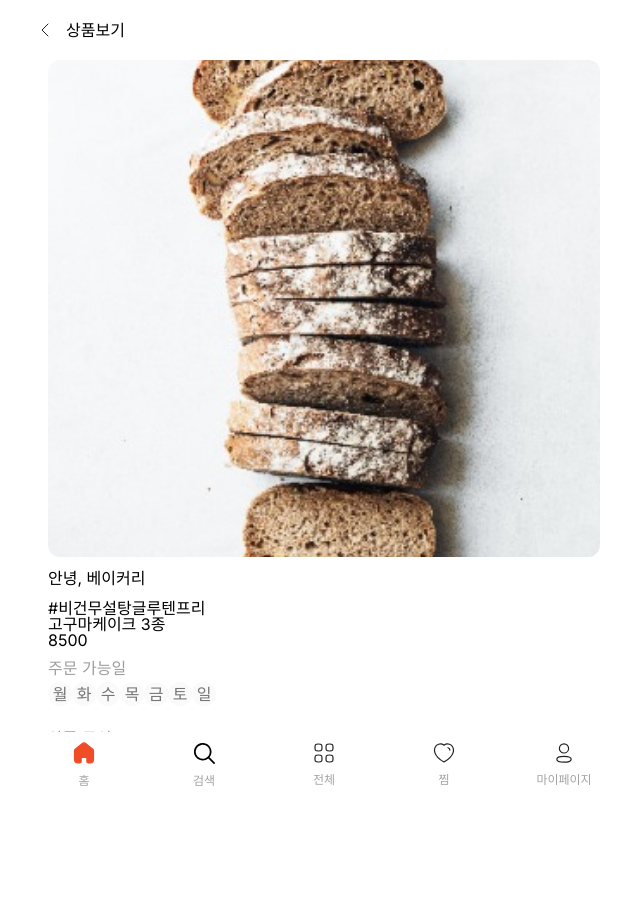
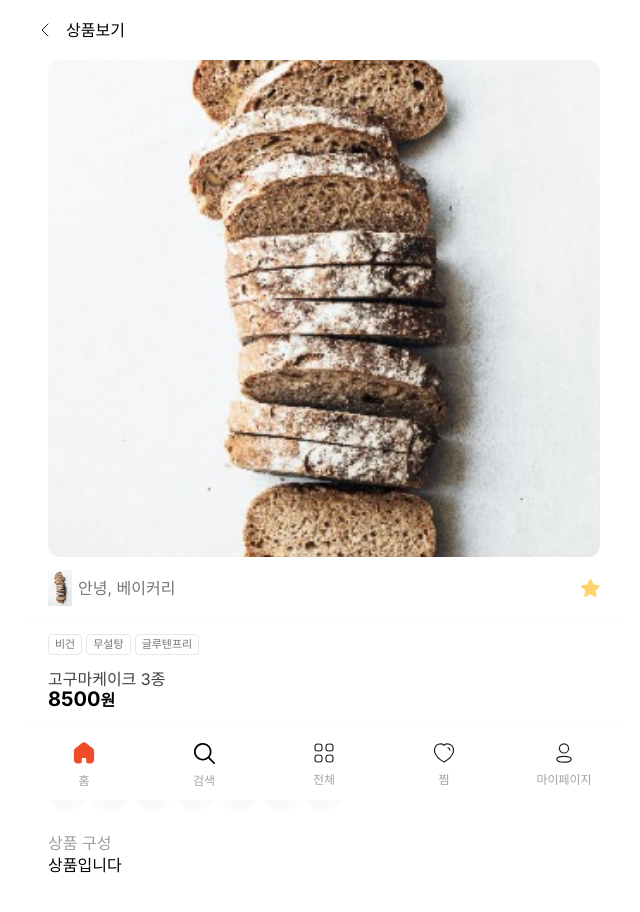
Before and after one commit to hyejinny97/bbangle, a Next.js app: page /products/1 in a window 1280 px wide. Shown: the top 912 px of the page, without its empty margins (316-956 px from the left). Before the commit the page ends 864 px from the top, so only its background shows below. Built offline with nearby package versions, Linux system fonts and the light colour scheme.

Commit message:
💄 Design:  상품 상세페이지- 베이커리명, 태그, 상품정보, 주문가능일 레이아웃

```diff
--- a/src/app/products/[id]/page.tsx
+++ b/src/app/products/[id]/page.tsx
@@ -1,6 +1,8 @@
 'use client';
 
 import Header from '@/components/commons/header/server/Header';
+import StarSvg from '../../../commons/assets/star.svg';
+import Image from 'next/image';
 
 const product = {
     id: 1,
@@ -8,26 +10,37 @@ const product = {
     productImg: '/assets/breadImg.jpeg',
     productName: '고구마케이크 3종',
     storeName: '안녕, 베이커리',
-    tag: ['#비건', '무설탕', '글루텐프리'],
+    tag: ['비건', '무설탕', '글루텐프리'],
     price: 8500
 };
 const ProductInfo = () => {
     return (
-        <div className="flex-col flex-wrap w-[92%] m-auto  gap-x-[4%] gap-y-2">
-            <div className="py-[13.5px]">{product.storeName}</div>
-            <div>
-                <div>{product.tag}</div>
-                <div>{product.productName}</div>
-                <div>{product.price}</div>
+        <div className="flex-col flex-wrap container">
+            <div className="py-[13.5px] w-[92%] m-auto flex items-center justify-between ">
+                <div className="flex gap-[6px] items-center">
+                    <Image src={product.productImg} width={24} height={24} alt="설명" />
+                    <div className="text-[#757575]">{product.storeName}</div>
+                </div>
+                <StarSvg />
             </div>
-            <div className="flex flex-col gap-3">
+            <div className="border-b border-[#FAFAFA] border-solid"></div>
+            <div className="py-[13.5px] w-[92%] m-auto">
+                <TagContainer />
+                <div className="border-2 border-gray-300"></div>
+                <div className="text-[16px] text-[#424242] mb-[2px]">{product.productName}</div>
+                <div className="text-[16px] font-bold">
+                    <span className="text-[20px] font-bold">{product.price}</span>원
+                </div>
+            </div>
+            <div className="border-b border-[#FAFAFA] border-solid"></div>
+            <div className="flex flex-col gap-3 py-[13.5px] w-[92%] m-auto">
                 <div className="py-3">
                     <h2 className="text-[#9E9E9E] pb-[6px]">주문 가능일</h2>
-                    <div className="flex">
+                    <div className="flex gap-[4px]">
                         {['월', '화', '수', '목', '금', '토', '일'].map(item => (
                             <div
                                 key={item}
-                                className="rounded-full w-[24px] h-[24px] text-[#757575] bg-[#FAFAFA] flex items-center justify-center"
+                                className="rounded-full p-3 font-regular  text-[#757575] bg-[#FAFAFA] flex items-center justify-center font-['Pretendard'] "
                             >
                                 {item}
                             </div>
@@ -53,6 +66,21 @@ const ProductImgs = () => {
     );
 };
 
+const TagContainer = () => (
+    <div className="flex gap-1 mb-4">
+        {product.tag.map((tag, index) => (
+            <div
+                key={index}
+                className="w-auto  h-[21px] px-[6px]  bg-white rounded border border-solid border-gray-200 justify-center items-center gap-1 inline-flex"
+            >
+                <span className="text-neutral-500 text-[11px] font-normal font-['Pretendard'] ">
+                    {tag}
+                </span>
+            </div>
+        ))}
+    </div>
+);
+
 const ProductDetail = () => {
     return (
         <>
```
Also changed, not shown: src/commons/assets/star.svg (added).
